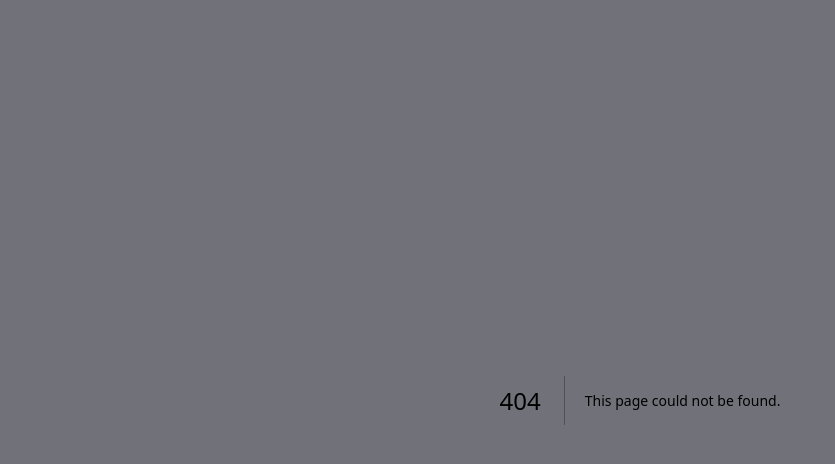
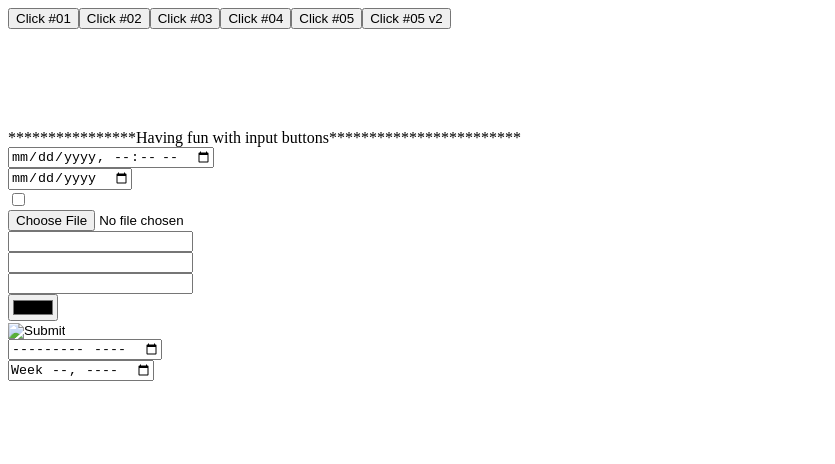
Before and after one commit to matheusrotta7/im-still-learning-react, a Next.js app: page /basics/button in a window 1280 px wide. Before the commit this address had no page. Shown: the top 464 px of the page, without its empty margins (0-835 px from the left). Built offline with nearby package versions, Linux system fonts and the light colour scheme.

Commit message:
add examples with onclick events and ways to call functions

```diff
--- /dev/null
+++ b/pages/basics/button.jsx
@@ -0,0 +1,73 @@
+function action1() {
+    console.log("action 1")
+}
+
+export default function button() {
+
+    function action2() {
+        console.log("action 2")
+    }
+
+    function acao5(e) {
+        console.log(e)
+    }
+
+    return(
+        <>
+            <button onClick={action1}>Click #01</button>
+            <button onClick={action2}>Click #02</button>
+            <button onClick={function() {
+                console.log("action 3")
+            }}>Click #03</button>
+            <button onClick={() => console.log("action 4")}>
+                Click #04
+            </button>
+            <button onClick={acao5}>
+                Click #05
+            </button>
+            <button onClick={e => acao5(e.altKey)}>
+                Click #05 v2
+            </button>
+
+            <div style={{
+                marginTop: 100
+            }}>
+                <span>****************Having fun with input buttons************************</span>
+
+                <div>
+                    <input type="datetime-local" onChange={e => console.log(e.target.value)}></input>
+                </div>
+                <div>
+                    <input type="date" onChange={e => console.log(e.target.value)}></input>
+                </div>
+                <div>
+                    <input type="checkbox" onChange={e => console.log(e.target.value)}></input>
+                </div>
+                <div>
+                    <input type="file" onChange={e => console.log(e.target.value)}></input>
+                </div>
+                <div>
+                    <input type="password" onChange={e => console.log(e.target.value)}></input>
+                </div>
+                <div>
+                    <input type="email" onChange={e => console.log(e.target.value)}></input>
+                </div>
+                <div>
+                    <input type="text" onChange={e => console.log(e.target.value)}></input>
+                </div>
+                <div>
+                    <input type="color" onChange={e => console.log(e.target.value)}></input>
+                </div>
+                <div>
+                    <input type="image" onChange={e => console.log(e.target.value)}></input>
+                </div>
+                <div>
+                    <input type="month" onChange={e => console.log(e.target.value)}></input>
+                </div>
+                <div>
+                    <input type="week"  onChange={e => console.log(e.target.value)}></input>
+                </div>
+            </div>
+        </>
+    )
+}
```
